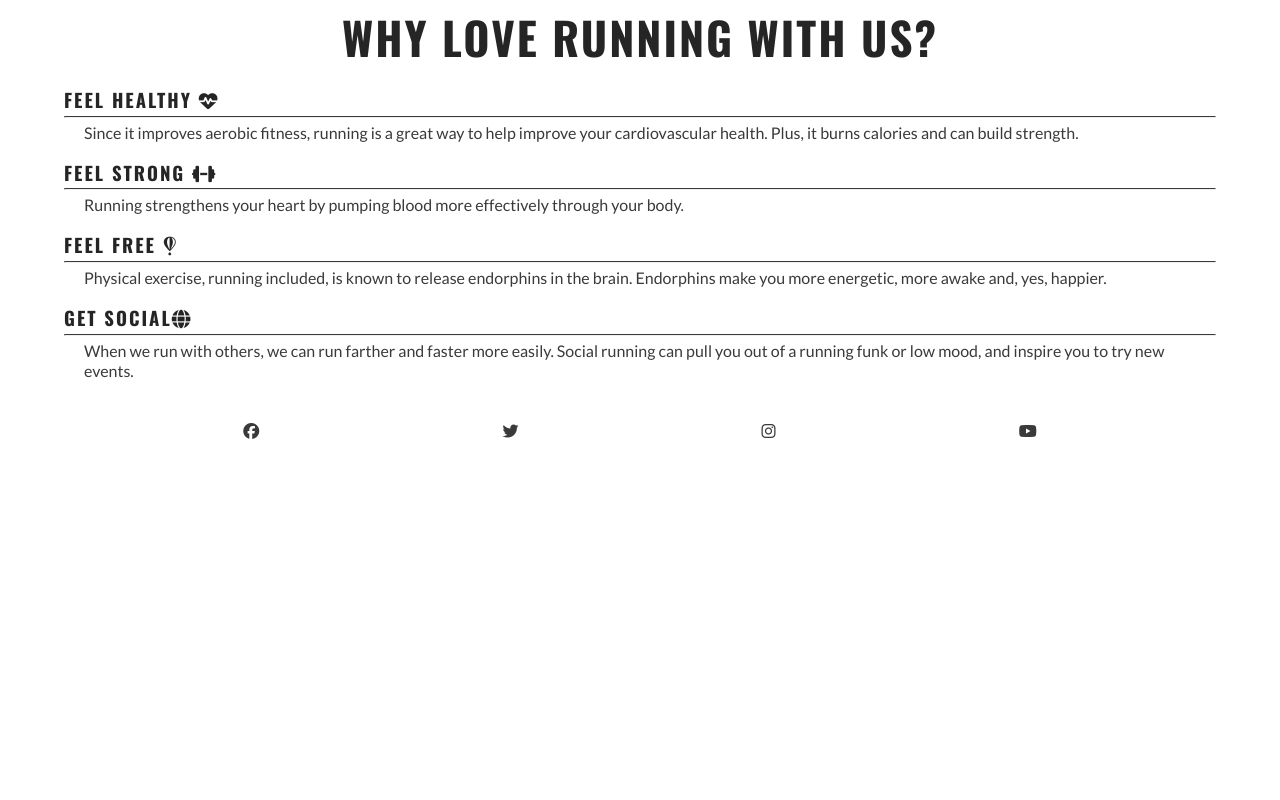
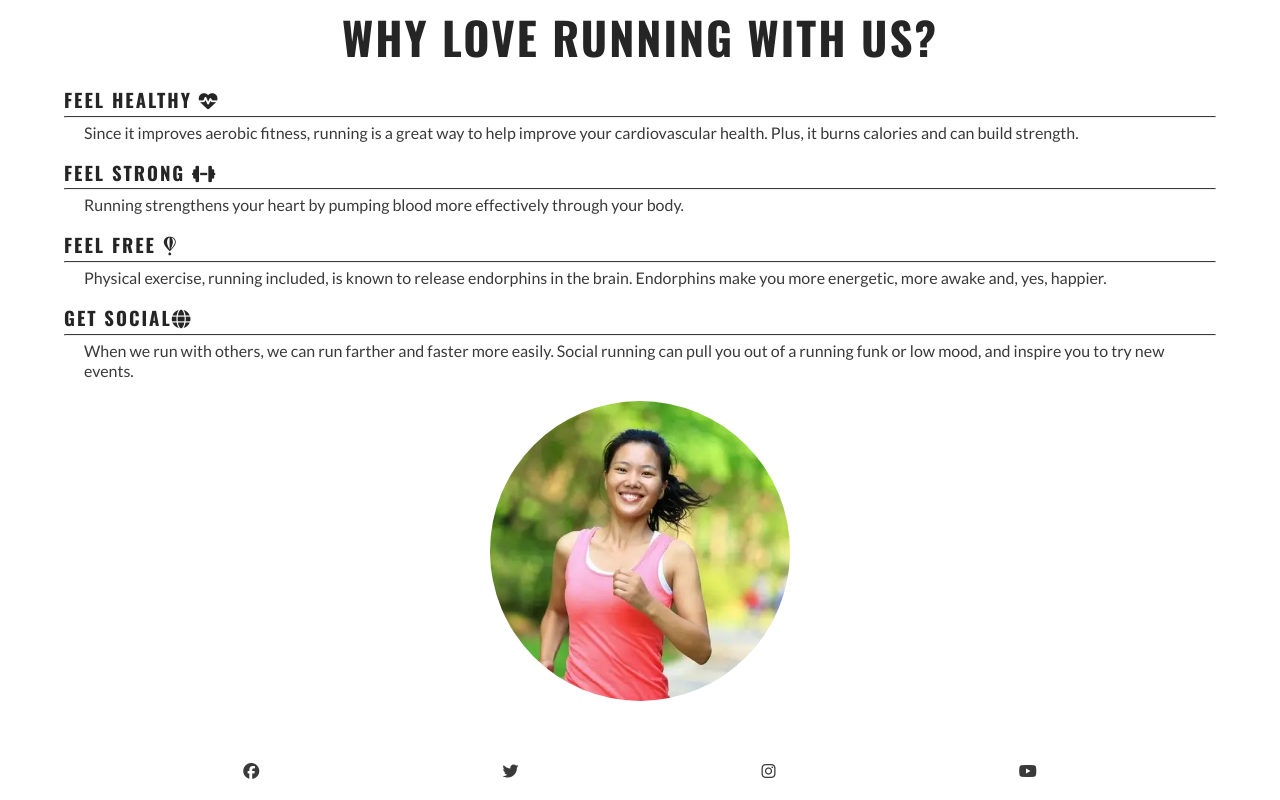
Before and after one commit to StringerMus/love-running, a plain HTML site: page index.html in a window 1280 px wide. Shown: the part 714-1514 px from the top of the page. Before the commit the page ends 1174 px from the top, so only its background shows below. Drawn offline with nearby package versions, Linux system fonts and the light colour scheme.

Commit message:
added an image under benefits section in a circular shape

```diff
--- a/assets/css/style.css
+++ b/assets/css/style.css
@@ -139,6 +139,24 @@ hr{
     margin: 5px 0;
 }
 
+/*Circle Cover Bg*/
+#circle-cover-bg {
+    height: 90vw;
+    width: 90vw;
+    margin-bottom: 20px;
+    background: url("../images/reasons-image.webp") no-repeat center center/cover;
+/*Makes the square image into a circle*/
+    border-radius:50%;
+    max-width:300px;
+    max-height:300px;
+}
+
+#benefits-image {
+    display:flex;
+    align-items: center;
+    justify-content: center;
+}
+
 /*Footer*/
 #social-networks{
     text-align: center;
--- a/index.html
+++ b/index.html
@@ -93,6 +93,11 @@
                                 low mood, and inspire you to try new events.</p>
                         </div>
                     </div>
+                    <div id="benefits-image">
+                        <div id="circle-cover-bg">
+
+                        </div>
+                    </div>
                 </div>
         </section>
     </main>
```
Also changed, not shown: assets/images/reasons-image.webp (added).
